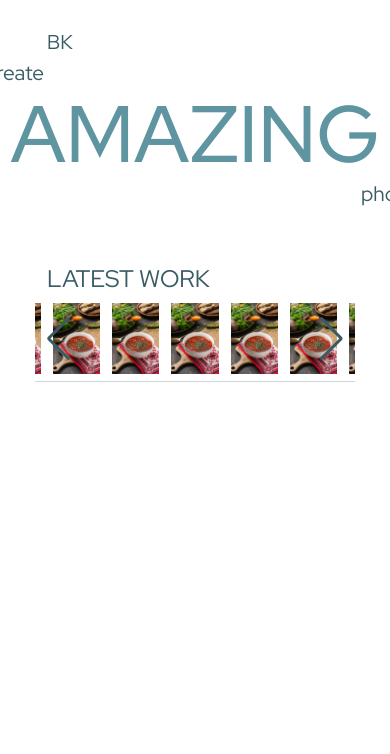
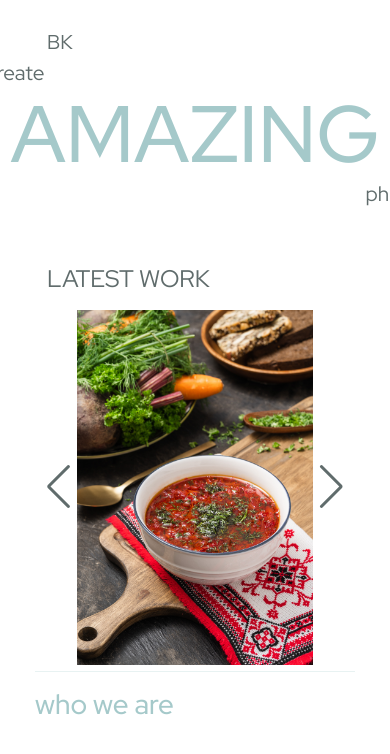
Before and after one commit to boriswho/bk-website, a plain HTML site: page index.html in a window 390 px wide. Shown: the top 754 px of the page. Drawn offline with nearby package versions, Linux system fonts and the light colour scheme.

Commit message:
Header animation and slider breakpoints
Added header animation, increased LATEST WORK padding and added breakpoints to slider. Refactored text color. Need further refactoring.

```diff
--- a/index.html
+++ b/index.html
@@ -119,6 +119,18 @@
   </section>
   <hr class="hr-circle">
 
+  <section id="about">
+    <div class="">
+      <div class="">
+        <h1>
+          <span class="">who</span>
+          <span class="">we</span>
+          <span class="">are</span>
+        </h1>
+      </div>
+    </div>
+  </section>
+
 
   <!-- Swiper JS -->
   <script src="https://cdn.jsdelivr.net/npm/swiper/swiper-bundle.min.js"></script>
@@ -126,7 +138,7 @@
   <!-- Initialize Swiper -->
   <script>
     var swiper = new Swiper(".mySwiper", {
-      slidesPerView: 5,
+      slidesPerView: 1,
       spaceBetween: 0,
       // slidesPerGroup: 3,
       loop: true,
@@ -135,6 +147,17 @@
       //   el: ".swiper-pagination",
       //   clickable: true,
       // },
+      breakpoints: {
+        //check the correct dimentions later
+        1200: {
+          slidesPerView: 5,
+          spaceBetween: 0
+        },
+        768: {
+          slidesPerView: 3,
+          spaceBetween: 0
+        }
+      },
       navigation: {
         nextEl: ".swiper-button-next",
         prevEl: ".swiper-button-prev",
--- a/style.css
+++ b/style.css
@@ -20,7 +20,7 @@ body {
   font-weight: 400;
   font-size: 1rem;
   line-height: 1.7;
-  color: #395b64;
+  color: #a5c9ca;
   /* background-color: black; */
   padding: 3% 9%;
 }
@@ -28,7 +28,7 @@ body {
 /* NAVBAR */
 
 .dark-text {
-  color: #395b64;
+  color: #606c6c;
 }
 
 .upper-text {
@@ -65,7 +65,7 @@ body {
   transform: translate(-50%, -50%);
 }
 .heading-primary {
-  color: #395b64;
+  color: #606c6c;
   text-transform: uppercase;
 }
 .heading-primary-top {
@@ -73,34 +73,38 @@ body {
   font-weight: 400;
   display: block;
   text-transform: lowercase;
-  transform: translateX(-15%);
+  transform: translateX(-55px);
+  animation: moveInLeftHeader 1.5s ease-out;
+  /* animation-delay: 0.3s; */
 }
 .heading-primary-main {
   font-size: 5rem;
   display: block;
-  color: #5f94a1;
+  color: #a5c9ca;
+  animation: moveInLeft 1s ease-out;
 }
 .heading-primary-bottom {
   font-size: 1.3rem;
   font-weight: 400;
   display: block;
   text-transform: lowercase;
-  transform: translateX(95%);
+  transform: translateX(355px);
+  animation: moveInRightHeader 1.5s ease-out;
 }
 
-.large-text {
+/* .large-text {
   font-size: 5rem;
   color: #a5c9ca;
-}
+} */
 
-.title-text {
+/* .title-text {
   display: inline-block;
   margin-top: 6%;
-}
+} */
 
-.small-text {
+/* .small-text {
   font-size: 1.3rem;
-}
+} */
 
 /* LATEST WORK  */
 
@@ -108,7 +112,8 @@ body {
   font-weight: 400;
   font-size: 1.5rem;
   text-transform: uppercase;
-  margin-bottom: 3%;
+  margin-bottom: 5%;
+  color: #606c6c;
 }
 
 /* SLIDER  */
@@ -146,10 +151,43 @@ body {
 }
 
 :root {
-  --swiper-theme-color: ##5f94a1;
+  --swiper-theme-color: #606c6c;
 }
 
 /* HR  */
 .hr-circle {
   margin-top: 2%;
 }
+
+/* ANIMATION */
+
+@keyframes moveInLeft {
+  0% {
+    opacity: 0;
+    transform: translateX(-100px);
+  }
+  100% {
+    opacity: 1;
+    transform: translateX(0);
+  }
+}
+@keyframes moveInLeftHeader {
+  0% {
+    opacity: 0;
+    transform: translateX(-155px);
+  }
+  100% {
+    opacity: 1;
+    transform: translateX(-55px);
+  }
+}
+@keyframes moveInRightHeader {
+  0% {
+    opacity: 0;
+    transform: translateX(430px);
+  }
+  100% {
+    opacity: 1;
+    transform: translateX(355px);
+  }
+}
```
